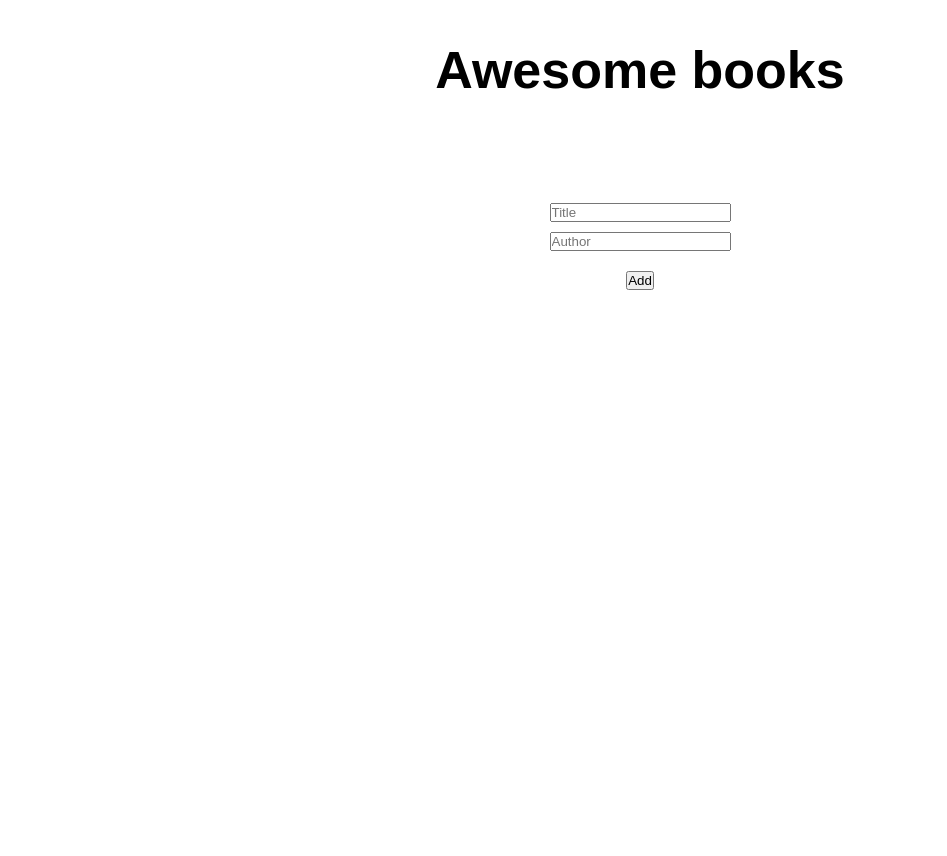
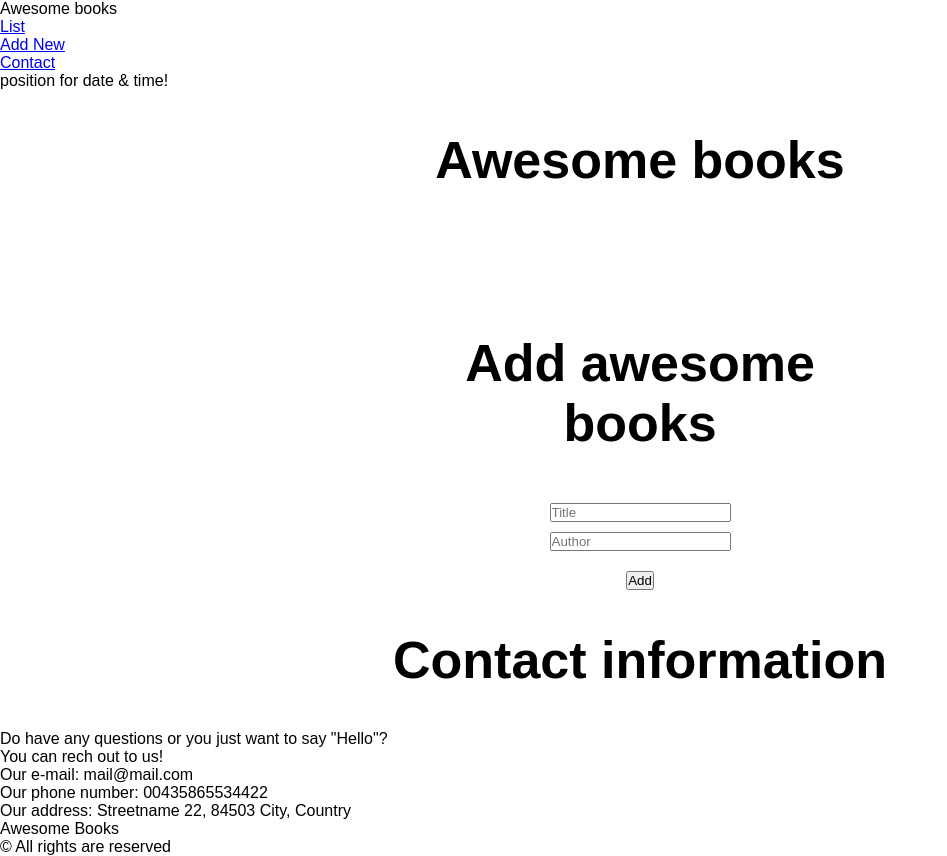
Before and after one commit to App-Developer8866/awesome-book-new, a website: page index.html in a window 1280 px wide. Shown: the whole page, without its empty margins (0-947 px from the left). Before the commit the page ends 800 px from the top, so only its background shows below. Drawn offline with Linux system fonts and the light colour scheme.

Commit message:
Add navbar, contact and footer section in index.html

```diff
--- a/index.html
+++ b/index.html
@@ -10,21 +10,52 @@
 </head>
 
 <body>
+  <header>
+    <nav>
+      <p class="logo">Awesome books</p>
+      <ul>
+        <li><a href="#" id="booksList">List</a></li>
+        <li><a href="#" id="newBook">Add New</a></li>
+        <li><a href="#" id="contactInfo">Contact</a></li>
+      </ul>
+    </nav>
+  </header>
+  <div class="date-and-time">
+    <p id="current-date">position for date & time!</p>
+  </div>
   <main>
     <!-- Record -->
-    <section>
+    <section class="record-section">
       <h1>Awesome books</h1>
       <div class="record"></div>
     </section>
 
     <!-- Add new books -->
     <form class="form">
+      <h1>Add awesome books</h1>
       <input type="text" placeholder="Title" class="title" />
       <input type="text" placeholder="Author" class="author" />
       <span></span>
       <button type="button">Add</button>
     </form>
+
+    <!-- Contact -->
+    <section class="contact">
+      <h1>Contact information</h1>
+      <p>Do have any questions or you just want to say "Hello"?</p>
+      <p>You can rech out to us!</p>
+      <ul>
+        <li>Our e-mail: mail@mail.com</li>
+        <li>Our phone number: 00435865534422</li>
+        <li>Our address: Streetname 22, 84503 City, Country</li>
+      </ul>
+    </section>
   </main>
+
+  <footer>
+    <div class="logo">Awesome Books</div>
+    <p> &copy; All rights are reserved</p>
+  </footer>
   <script src="index.js"></script>
 </body>
 
```
